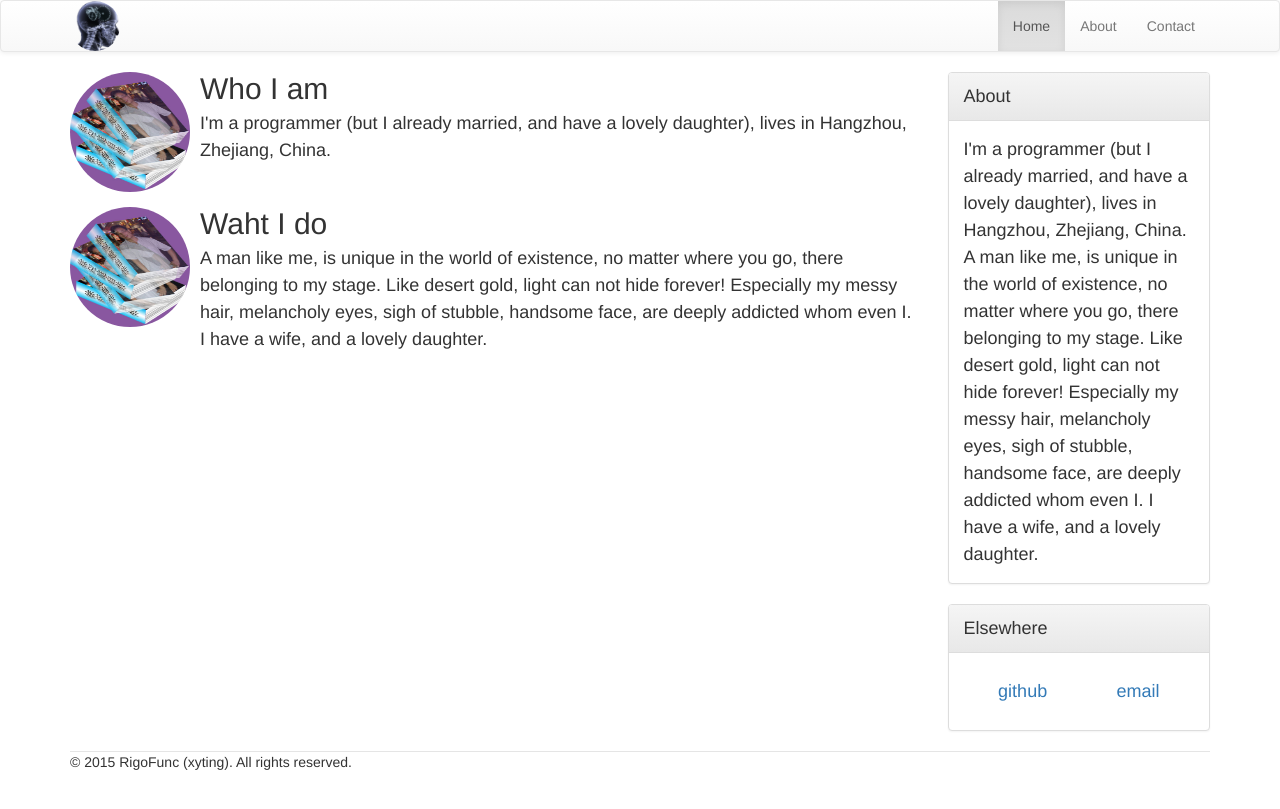
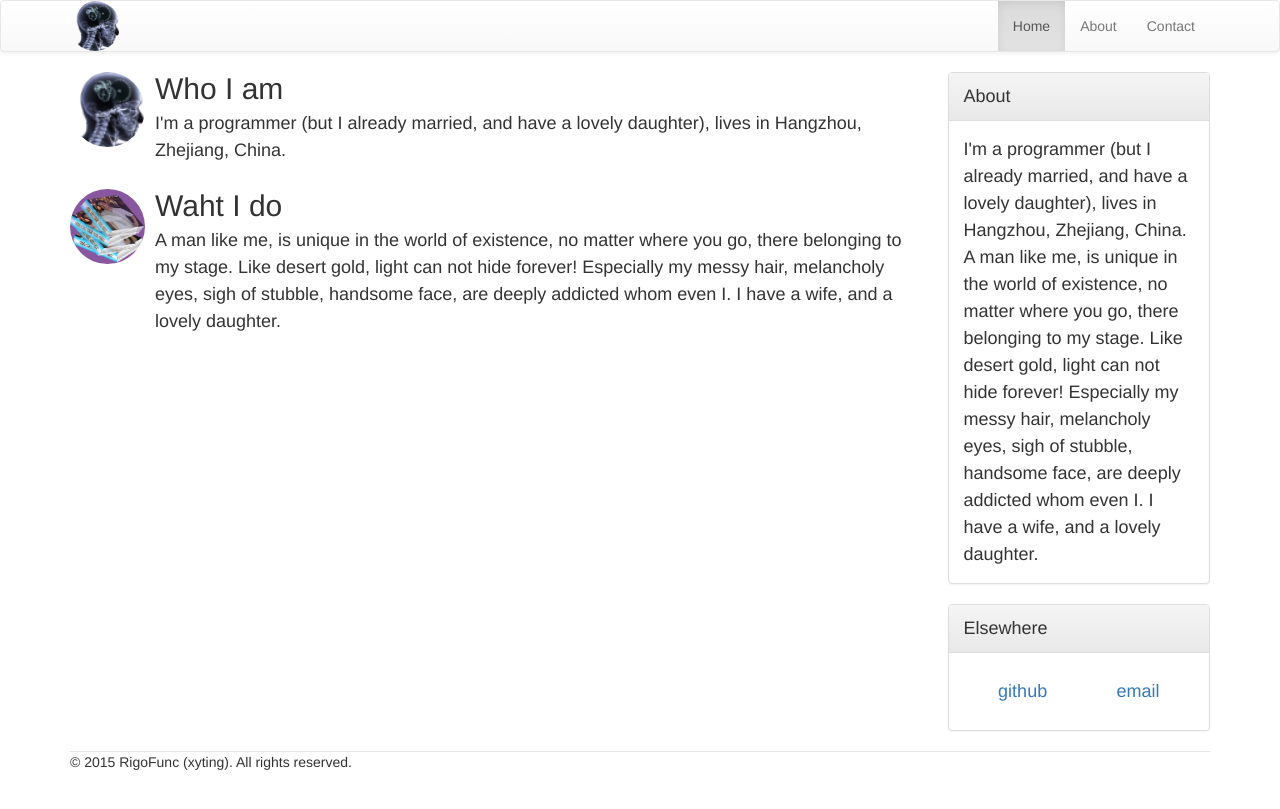
Before and after one commit to rigofunc/xyting.github.io, a Jekyll site: the page built from about.html, in a window 1280 px wide. Shown: the top 809 px of the page. Built offline with Jekyll 4.4.1, drawn with Linux system fonts in a browser that asks for light colours; Markdown is read by kramdown in place of the engine named in the settings.

Commit message:
add about content

```diff
--- a/about.html
+++ b/about.html
@@ -4,7 +4,7 @@ layout: default
 
 <div class="media">
   <div class="media-left">
-    <img class="img-circle media-object" src="{{ site.url }}/images/logo.jpg" width="120" height="120">
+    <img class="img-circle media-object" src="{{ site.url }}/images/logo.PNG" width="75" height="75">
   </div>
   <div class="media-body">
     <h2 class="media-heading">Who I am</h2>
@@ -13,7 +13,7 @@ layout: default
 </div>
 <div class="media">
   <div class="media-left">
-    <img class="img-circle media-object" src="{{ site.url }}/images/logo.jpg" width="120" height="120">
+    <img class="img-circle media-object" src="{{ site.url }}/images/logo.jpg" width="75" height="75">
   </div>
   <div class="media-body">
     <h2 class="media-heading">Waht I do</h2>
```
